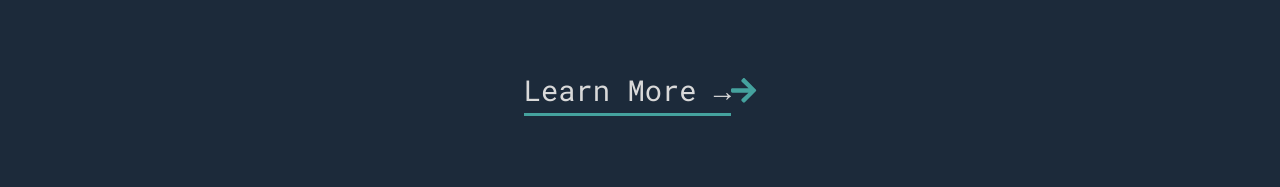
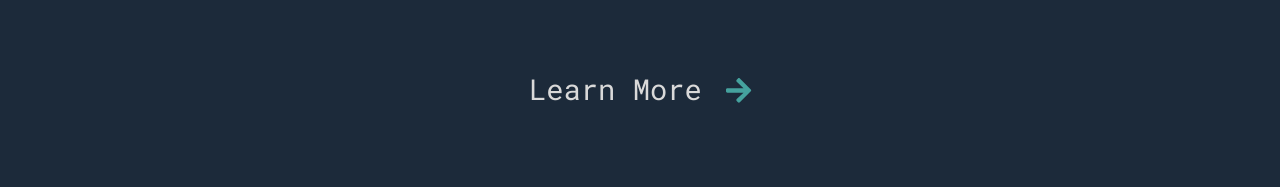
Before and after one commit to hello-world-initiative/hello-world-initiative, a React (Create React App) app: page / in a window 1280 px wide. Shown: the part 1115-1302 px from the top of the page. Built offline with nearby package versions, Linux system fonts and the light colour scheme.

Commit message:
Fix styles on icon, remove hover effect for now

```diff
--- a/src/pages/Home.js
+++ b/src/pages/Home.js
@@ -19,7 +19,7 @@ const Home = () => {
             <p>{home.body}</p>
           </Article>
           <div className="linkPlain-container">
-            <LinkPlain to="/about" text="Learn More &rarr;" />
+            <LinkPlain to="/about" text="Learn More" />
           </div>
         </Section>
       </main>
--- a/src/styles/components/LinkPlain.scss
+++ b/src/styles/components/LinkPlain.scss
@@ -2,47 +2,27 @@
   display: flex;
   justify-content: center;
   align-items: center;
+  position: relative;
 }
 
 .linkPlain,
 .linkPlain:link,
 .linkPlain:visited {
+  display: flex;
+  justify-content: space-around;
+  align-items: center;
+
   position: relative;
   font-size: 2.4rem;
   margin-bottom: 2.5rem;
-  transition: .4s ease all;
-
-  &:hover {
-
-    &>.linkPlain-text {
-
-      &::before {
-        height: 130%;
-        width: 120%;
-        left: -10%;
-        box-shadow: 3px 3px 6px rgba(0, 0, 0, 0.4);
-      }
-    }
-  }
 }
 
 .linkPlain-text {
-  position: relative;
   color: $white;
   font-family: 'Roboto Mono', monospace;
-  z-index: 100;
+  margin-right: 2rem;
+}
 
-  &::before {
-    content: "";
-    position: absolute;
-    background-color: $teal;
-    bottom: -20%;
-    left: 0;
-    width: 100%;
-    height: 3px;
-    box-shadow: none;
-    transform-origin: 50%;
-    transition: .4s ease all;
-    z-index: -10;
-  }
+.linkPlain-icon {
+  font-size: 2.4rem;
 }
```
